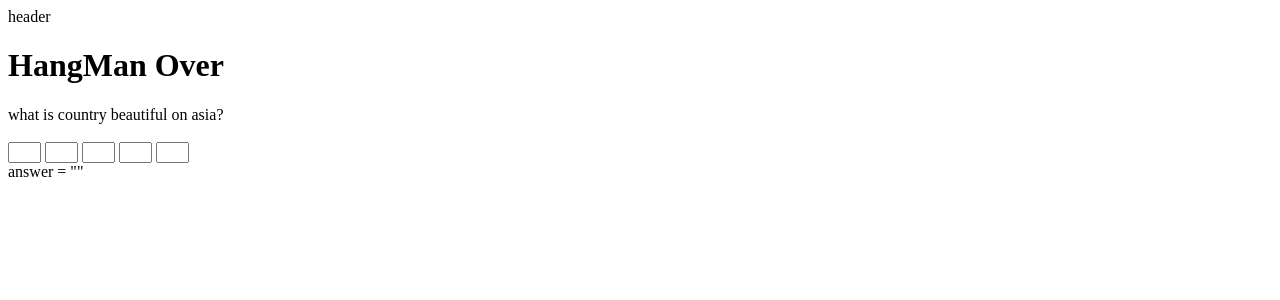
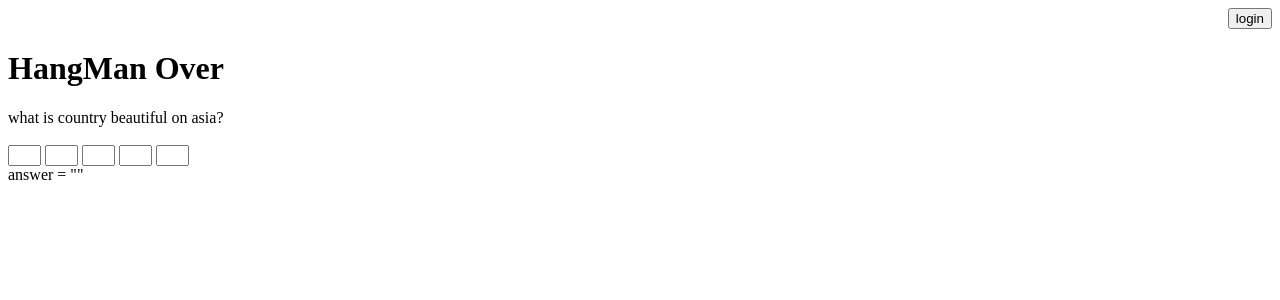
Before and after one commit to khajer/hangman_web3, a SvelteKit app in the folder client/: page / in a window 1280 px wide. Shown: the top 300 px of the page. Built offline with nearby package versions, Linux system fonts and the light colour scheme.

Commit message:
add header for login

```diff
--- a/client/package.json
+++ b/client/package.json
@@ -13,5 +13,8 @@
 		"svelte": "^4.0.5",
 		"vite": "^4.4.2"
 	},
-	"type": "module"
+	"type": "module",
+	"dependencies": {
+		"@solana/web3.js": "^1.87.3"
+	}
 }
--- a/client/src/routes/header.svelte
+++ b/client/src/routes/header.svelte
@@ -1,4 +1,11 @@
 <script>
 </script>
 
-<div>header</div>
+<div class="header"><input type="button" value="login" /></div>
+
+<style>
+    .header {
+        display: flex;
+        justify-content: flex-end;
+    }
+</style>
```
Also changed, not shown: 1 other file (tests, documents, lock files or other folders).
